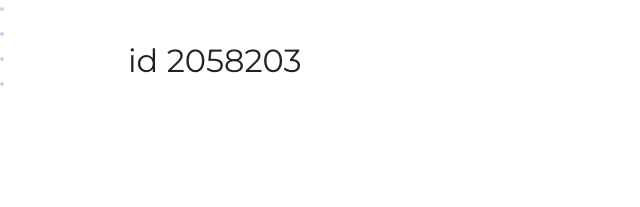
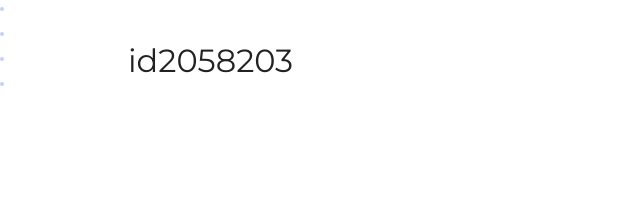
Before and after one commit to Yuliya8903/github-pages-example, a plain HTML site: page index.html in a window 1280 px wide. Shown: the part 479-686 px from the top of the page, 0-640 px from the left. Drawn offline with Linux system fonts and the light colour scheme.

Commit message:
Update index.html

```diff
--- a/index.html
+++ b/index.html
@@ -19,7 +19,7 @@
       <section class="hero-image">
         <div class="container">
           <h1 class="heading">Неопознанный Енот</h1>
-          <p>id 2058203</p>
+          <p>id2058203</p>
         </div>
       </section>
 
```
